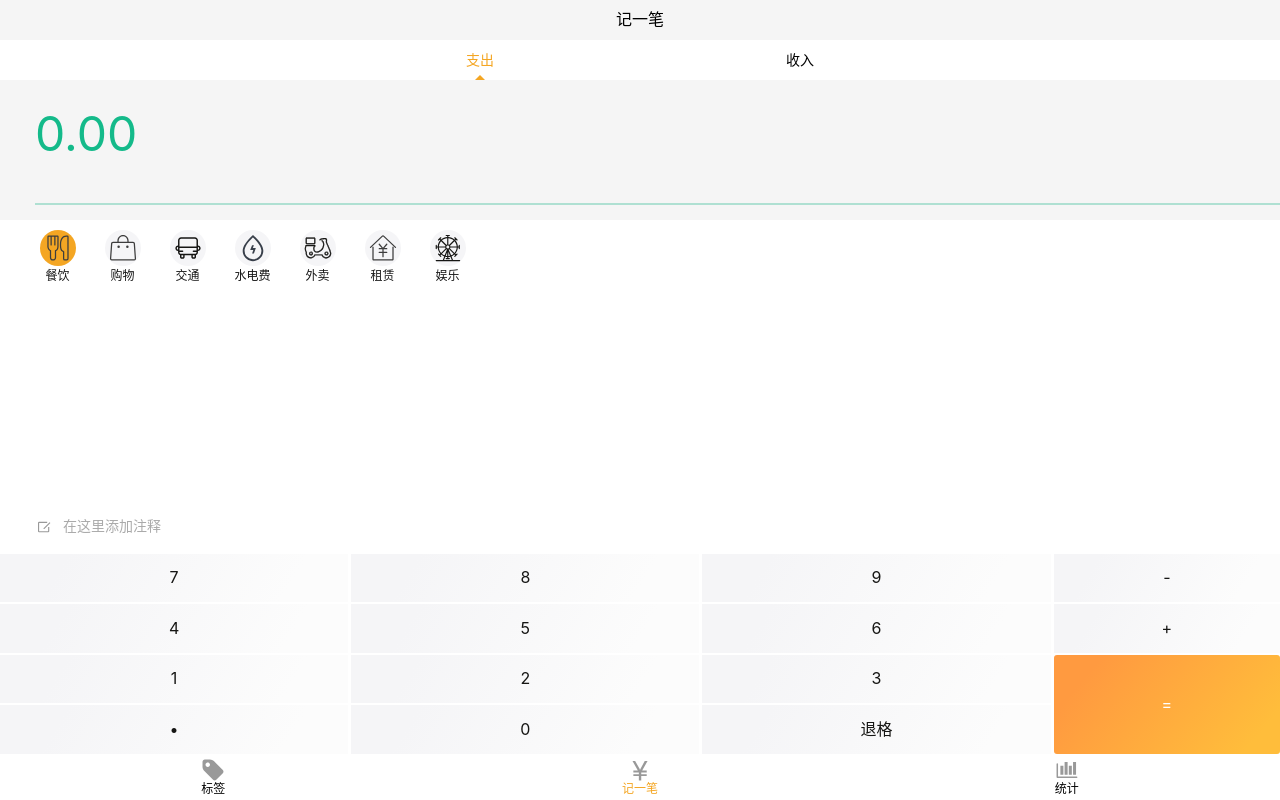
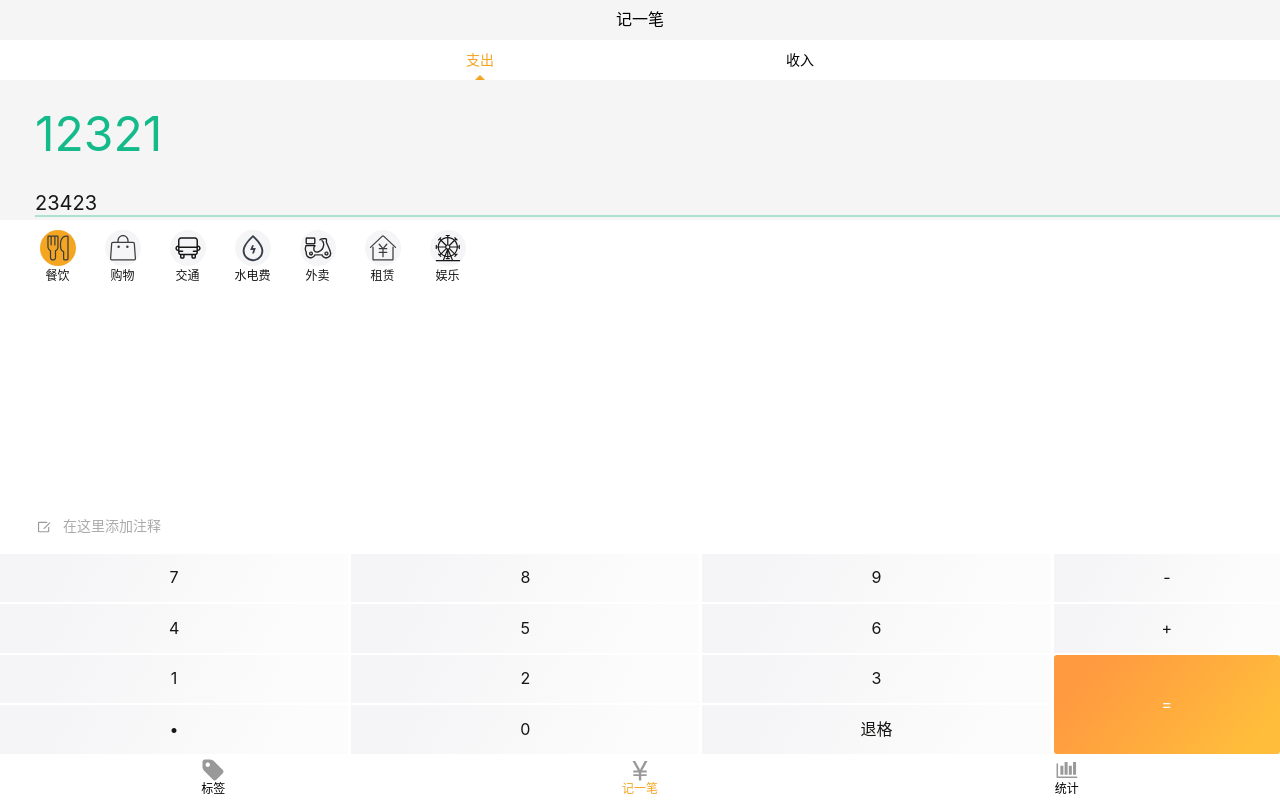
Before and after one commit to sandreams/bookkeeping, a React (Create React App) app: page /money in a window 1280 px wide. Built offline with nearby package versions, Linux system fonts and the light colour scheme.

Commit message:
合并 OutputSection 与 NumpadSection 到 InputSection

```diff
--- /dev/null
+++ b/src/views/money/InputSection.tsx
@@ -0,0 +1,132 @@
+import { fontColor, borderColor } from 'helper'
+import { useState } from 'react'
+import styled from 'styled-components'
+import Numkey from './components/Numkey'
+
+const Wrapper = styled.section`
+  flex: 1;
+  display: flex;
+  flex-direction: column;
+  .section-slot {
+    flex: 1;
+    display: flex;
+    flex-direction: column;
+  }
+`
+const OutputSection = styled.div`
+  height: 140px;
+  display: flex;
+  align-items: start;
+  padding-left: 35px;
+  flex-wrap: wrap;
+  .output-num {
+    width: 100%;
+    font-size: 48px;
+    padding: 25px 0 0 0;
+    color: ${fontColor.num};
+  }
+  .output-cal {
+    width: 100%;
+    font-size: 20px;
+    padding: 25px 0 0 0;
+    border-bottom: 2px solid ${borderColor.green};
+    color: ${fontColor.normal};
+  }
+`
+const NumberPadSection = styled.div`
+  background-color: #fff;
+  height: 200px;
+  display: grid;
+  grid-template-rows: repeat(4, 1fr);
+  grid-template-columns: repeat(3, 1fr) 0.65fr;
+  grid-auto-flow: column;
+  gap: 2px 3px;
+  .a-area {
+    color: ${fontColor.normal};
+    background: linear-gradient(121deg, #f5f5f7 18.26%, #fcfcfc 82.13%);
+  }
+  .b-area {
+    grid-row: 3/-1;
+    grid-column: 4;
+    color: #fff;
+    background: linear-gradient(130deg, #ff9a40 16%, #ffbd3b 88%);
+    border-radius: 3px;
+    padding: 0 20px;
+    text-align: center;
+  }
+  .icon {
+    fill: ${fontColor.normal};
+    width: 24px;
+    height: 24px;
+  }
+`
+const InputSection = (props: any) => {
+  const [numText, setNumText] = useState('0.00')
+  const [calText, setCalText] = useState('')
+  const [left, setLeft] = useState('')
+  const [right, setRight] = useState('')
+  const [mode, setMode] = useState('')
+  return (
+    <Wrapper>
+      <OutputSection>
+        <div className="output-num">12321</div>
+        <div className="output-cal">23423</div>
+      </OutputSection>
+      <div className="section-slot">{props.children}</div>
+      <NumberPadSection>
+        <Numkey cls="a-area" dataKey="7">
+          {'7'}
+        </Numkey>
+        <Numkey cls="a-area" dataKey="4">
+          {'4'}
+        </Numkey>
+        <Numkey cls="a-area" dataKey="1">
+          {'1'}
+        </Numkey>
+        <Numkey cls="a-area" dataKey=".">
+          {'•'}
+        </Numkey>
+        <Numkey cls="a-area" dataKey="8">
+          {'8'}
+        </Numkey>
+        <Numkey cls="a-area" dataKey="5">
+          {'5'}
+        </Numkey>
+        <Numkey cls="a-area" dataKey="2">
+          {'2'}
+        </Numkey>
+        <Numkey cls="a-area" dataKey="0">
+          {'0'}
+        </Numkey>
+        <Numkey cls="a-area" dataKey="9">
+          {'9'}
+        </Numkey>
+        <Numkey cls="a-area" dataKey="6">
+          {'6'}
+        </Numkey>
+        <Numkey cls="a-area" dataKey="3">
+          {'3'}
+        </Numkey>
+        <Numkey cls="a-area" dataKey="backspace">
+          {'退格'}
+        </Numkey>
+        <Numkey cls="a-area" dataKey="-">
+          {'-'}
+        </Numkey>
+        <Numkey cls="a-area" dataKey="+">
+          {'+'}
+        </Numkey>
+        {['plus', 'minus'].indexOf(mode) >= 0 ? (
+          <Numkey cls="b-area" dataKey="save">
+            {'保存'}
+          </Numkey>
+        ) : (
+          <Numkey cls="b-area" dataKey="=">
+            {'='}
+          </Numkey>
+        )}
+      </NumberPadSection>
+    </Wrapper>
+  )
+}
+export default InputSection
--- a/src/views/money/NotesSection.tsx
+++ b/src/views/money/NotesSection.tsx
@@ -1,7 +1,7 @@
 import styled from 'styled-components'
 import Icon from 'components/Icon'
 import { useRef, useState, memo } from 'react'
-const Wrapper = styled.section`
+const Wrapper = styled.div`
   background-color: #fff;
   padding: 18px 0 18px 35px;
   .note-editor {
--- a/src/views/money/NumberPadSection.tsx
+++ /dev/null
@@ -1,131 +0,0 @@
-import React, { memo, useState } from 'react'
-import styled from 'styled-components'
-import Numkey from './components/Numkey'
-import { fontColor } from 'helper'
-
-const Wrapper = styled.section`
-  background-color: #fff;
-  height: 200px;
-  display: grid;
-  grid-template-rows: repeat(4, 1fr);
-  grid-template-columns: repeat(3, 1fr) 0.65fr;
-  grid-auto-flow: column;
-  gap: 2px 3px;
-  .a-area {
-    color: ${fontColor.normal};
-    background: linear-gradient(121deg, #f5f5f7 18.26%, #fcfcfc 82.13%);
-  }
-  .b-area {
-    grid-row: 3/-1;
-    grid-column: 4;
-    color: #fff;
-    background: linear-gradient(130deg, #ff9a40 16%, #ffbd3b 88%);
-    border-radius: 3px;
-    padding: 0 20px;
-    text-align: center;
-  }
-  .icon {
-    fill: ${fontColor.normal};
-    width: 24px;
-    height: 24px;
-  }
-`
-const NumberPadSection = ({
-  setNumText,
-  setCalText,
-  output,
-}: {
-  setNumText: React.Dispatch<string>
-  setCalText: React.Dispatch<string>
-  output: string
-}) => {
-  console.log('NumberPad 组件渲染了')
-  const [left, setLeft] = useState('')
-  const [right, setRight] = useState('')
-  const [mode, setMode] = useState('')
-  const concatCalText = () => {}
-  const onClickNum = (e: React.MouseEvent) => {
-    const dataset = (e.target as HTMLDivElement).dataset
-    if (!dataset || !dataset['key']) {
-      return
-    }
-    const text = dataset['key']
-    console.log('text', text)
-    switch (text) {
-      case '0':
-      case '1':
-      case '2':
-      case '3':
-      case '4':
-      case '5':
-      case '6':
-      case '7':
-      case '8':
-      case '9':
-        if (text === '0.00') break
-      case '.':
-      case '-':
-      case '+':
-      case 'backspace':
-      case 'save':
-      default:
-        break
-    }
-  }
-  return (
-    <Wrapper onClick={onClickNum}>
-      <Numkey cls="a-area" dataKey="7">
-        {'7'}
-      </Numkey>
-      <Numkey cls="a-area" dataKey="4">
-        {'4'}
-      </Numkey>
-      <Numkey cls="a-area" dataKey="1">
-        {'1'}
-      </Numkey>
-      <Numkey cls="a-area" dataKey=".">
-        {'•'}
-      </Numkey>
-      <Numkey cls="a-area" dataKey="8">
-        {'8'}
-      </Numkey>
-      <Numkey cls="a-area" dataKey="5">
-        {'5'}
-      </Numkey>
-      <Numkey cls="a-area" dataKey="2">
-        {'2'}
-      </Numkey>
-      <Numkey cls="a-area" dataKey="0">
-        {'0'}
-      </Numkey>
-      <Numkey cls="a-area" dataKey="9">
-        {'9'}
-      </Numkey>
-      <Numkey cls="a-area" dataKey="6">
-        {'6'}
-      </Numkey>
-      <Numkey cls="a-area" dataKey="3">
-        {'3'}
-      </Numkey>
-      <Numkey cls="a-area" dataKey="backspace">
-        {'退格'}
-      </Numkey>
-      <Numkey cls="a-area" dataKey="-">
-        {'-'}
-      </Numkey>
-      <Numkey cls="a-area" dataKey="+">
-        {'+'}
-      </Numkey>
-      {['plus', 'minus'].indexOf(mode) >= 0 ? (
-        <Numkey cls="b-area" dataKey="save">
-          {'保存'}
-        </Numkey>
-      ) : (
-        <Numkey cls="b-area" dataKey="=">
-          {'='}
-        </Numkey>
-      )}
-    </Wrapper>
-  )
-}
-export default memo(NumberPadSection)
--- a/src/views/money/OutputSection.tsx
+++ /dev/null
@@ -1,33 +0,0 @@
-import styled from 'styled-components'
-import { fontColor, borderColor } from 'helper'
-import { memo } from 'react'
-const Wrapper = styled.section`
-  height: 140px;
-  display: flex;
-  align-items: start;
-  padding-left: 35px;
-  flex-wrap: wrap;
-  .output-num {
-    width: 100%;
-    font-size: 48px;
-    padding: 25px 0 0 0;
-    color: ${fontColor.num};
-  }
-  .output-cal {
-    width: 100%;
-    font-size: 20px;
-    padding: 25px 0 0 0;
-    border-bottom: 2px solid ${borderColor.green};
-    color: ${fontColor.normal};
-  }
-`
-const OutputSection = (props: { output: string; calText: string }) => {
-  console.log('Output 组件渲染了')
-  return (
-    <Wrapper>
-      <div className="output-num">{props.output}</div>
-      <div className="output-cal">{props.calText}</div>
-    </Wrapper>
-  )
-}
-export default memo(OutputSection)
--- a/src/views/money/TagsSection.tsx
+++ b/src/views/money/TagsSection.tsx
@@ -1,7 +1,7 @@
 import { useState, memo } from 'react'
 import styled from 'styled-components'
 import TagItem from './components/TagItem'
-const Wrapper = styled.section`
+const Wrapper = styled.div`
   padding: 10px 25px;
   background-color: #fff;
   flex: 1;
--- a/src/views/money/index.tsx
+++ b/src/views/money/index.tsx
@@ -1,14 +1,11 @@
 import Layout from 'components/Layout'
-import { useRef, useState } from 'react'
+import { useRef } from 'react'
 import CategorySection from './CategorySection'
-import OutputSection from './OutputSection'
 import TagsSection from './TagsSection'
 import NotesSection from './NotesSection'
-import NumberPadSection from './NumberPadSection'
+import InputSection from './InputSection'
 
 const Money = () => {
-  const [numText, setNumText] = useState('0.00')
-  const [calText, setCalText] = useState('')
   const parentRef = useRef(null)
   const getInputNum = () => {
     // 获取 input 的实时输入值
@@ -19,14 +16,10 @@ const Money = () => {
   return (
     <Layout title="记一笔">
       <CategorySection />
-      <OutputSection output={numText} calText={calText} />
-      <TagsSection />
-      <NotesSection />
-      <NumberPadSection
-        setNumText={setNumText}
-        setCalText={setCalText}
-        output={numText}
-      />
+      <InputSection>
+        <TagsSection />
+        <NotesSection />
+      </InputSection>
     </Layout>
   )
 }
```
